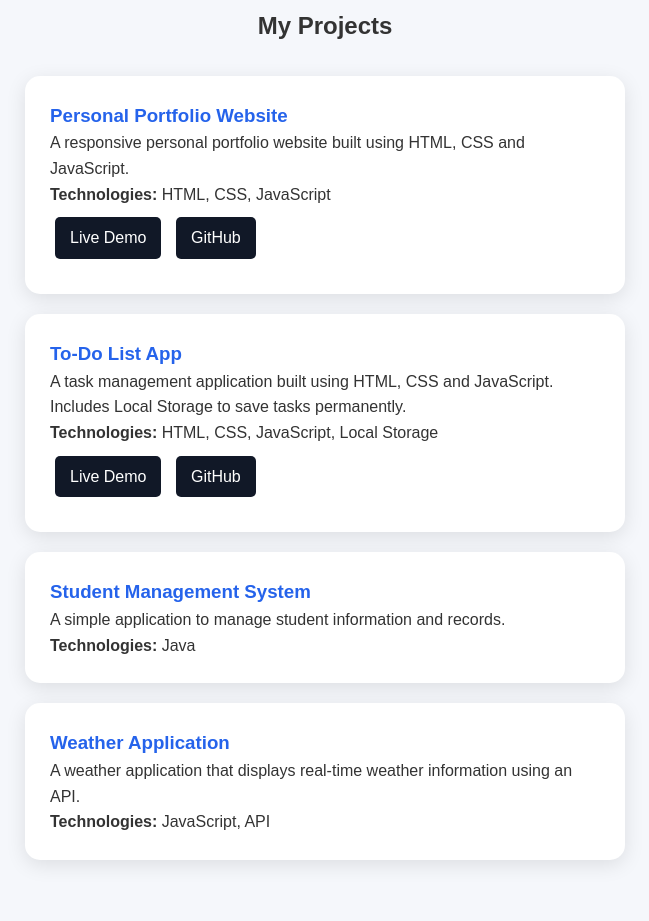
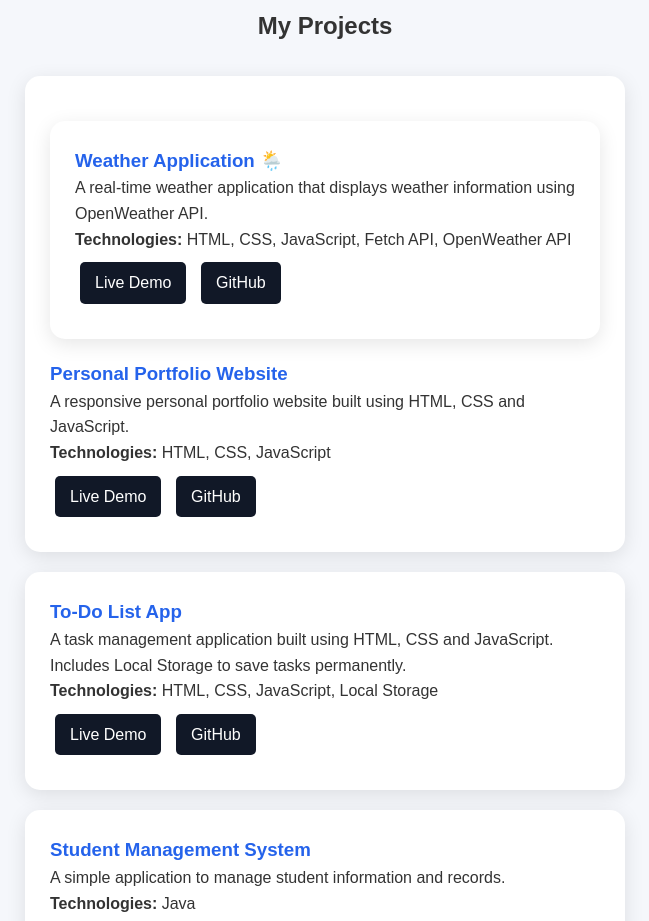
Before and after one commit to hirunikahansi95-tech/hansi-portfolio, a plain HTML site: page index.html in a window 1280 px wide. Shown: the part 1060-1981 px from the top of the page, without its empty margins (315-964 px from the left). Drawn offline with Linux system fonts and the light colour scheme.

Commit message:
Add weather app to portfolio

```diff
--- a/index.html
+++ b/index.html
@@ -135,7 +135,29 @@
 
 <div class="project-card">
 
+<div class="project-card">
 
+<h3>Weather Application 🌦️</h3>
+
+<p>
+A real-time weather application that displays weather information
+using OpenWeather API.
+</p>
+
+<p>
+<strong>Technologies:</strong>
+HTML, CSS, JavaScript, Fetch API, OpenWeather API
+</p>
+
+<a href="https://hirunikahansi95-tech.github.io/weather-app/" target="_blank">
+Live Demo
+</a>
+
+<a href="https://github.com/hirunikahansi95-tech/weather-app" target="_blank">
+GitHub
+</a>
+
+</div>
 <h3>Personal Portfolio Website</h3>
 
 
```
